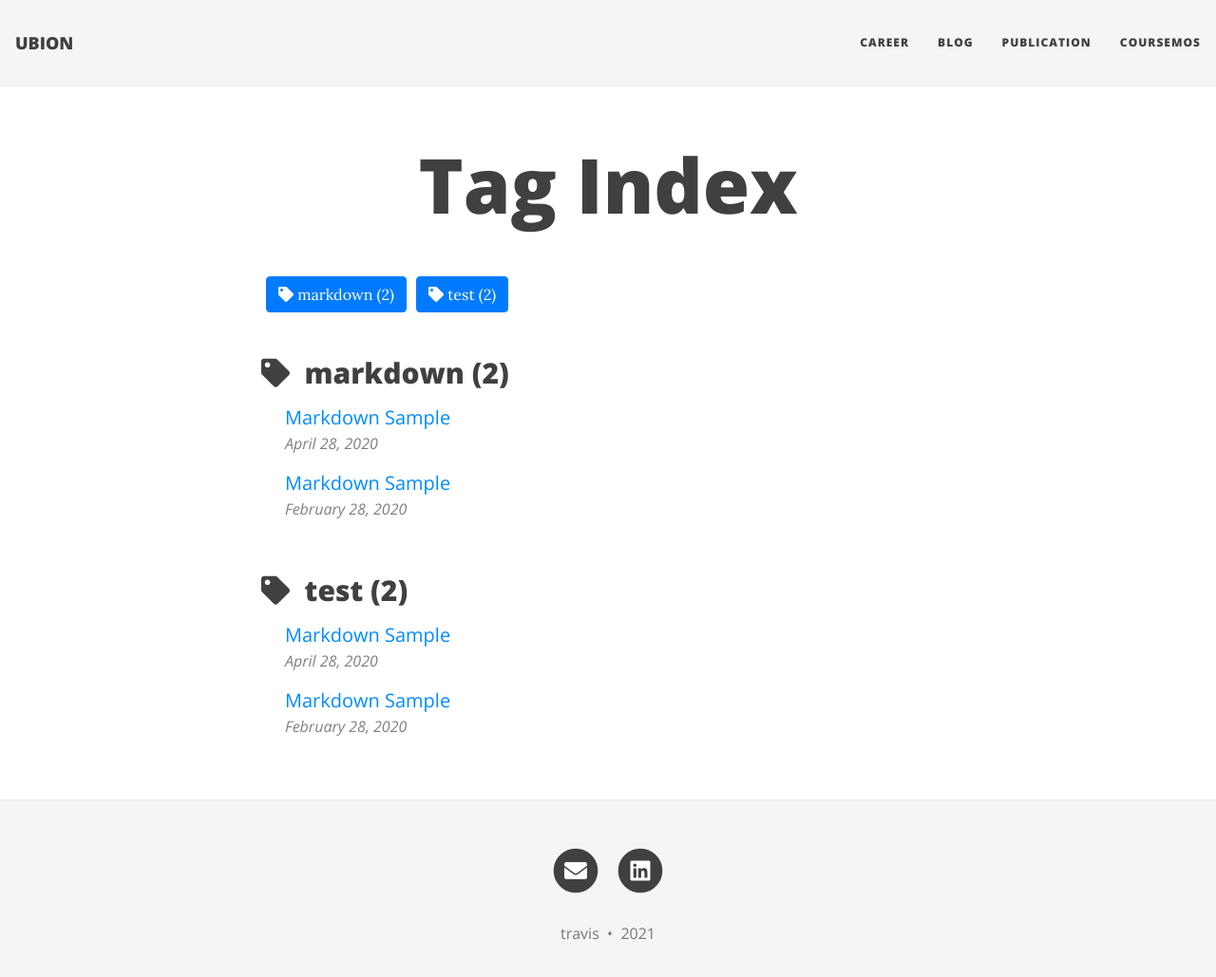
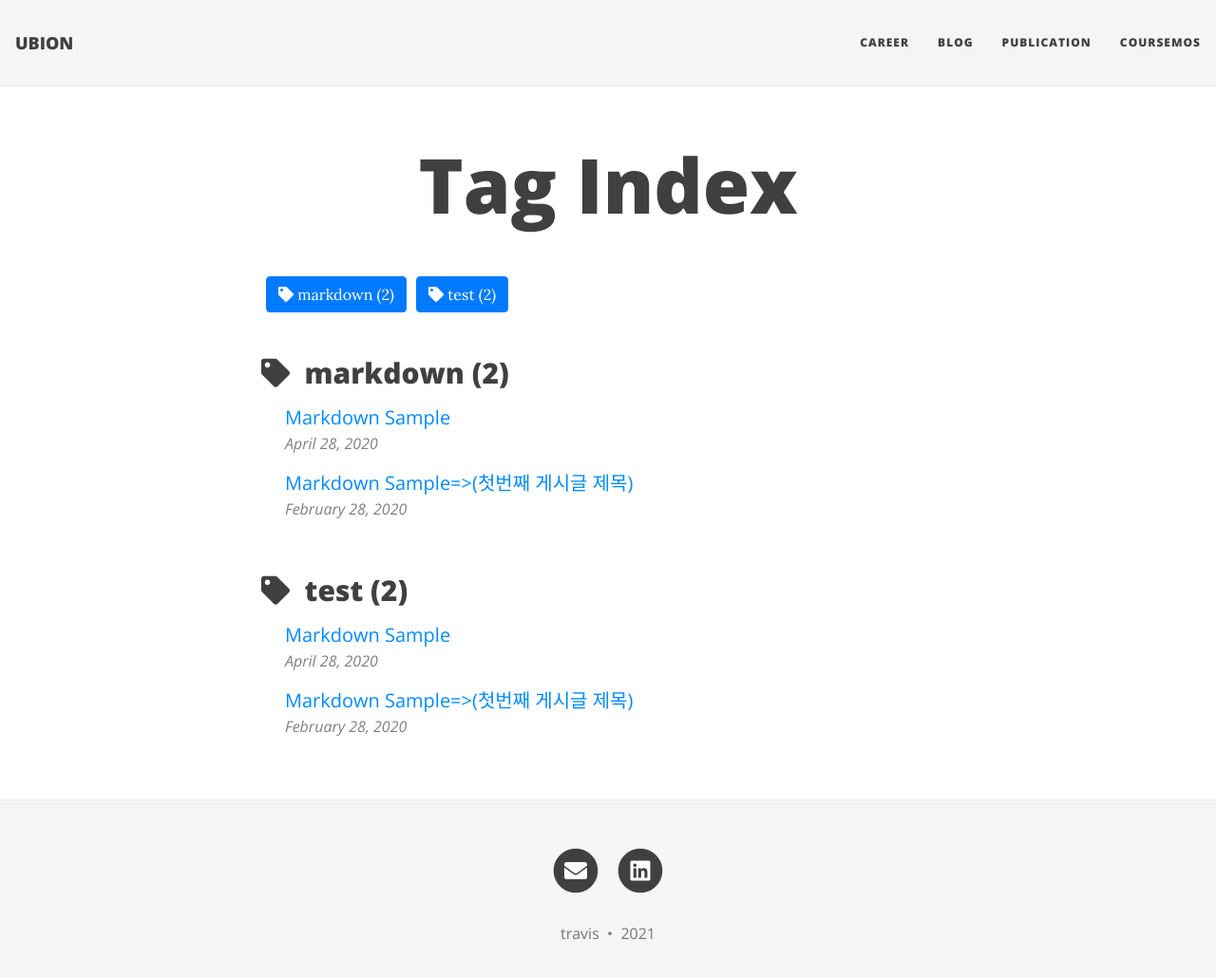
Before and after one commit to techubion/techubion.github.io-backup, a Jekyll site: the page built from tags.html, in a window 1280 px wide and 1045 px high. Shown: the top 1029 px of the window at 95% size. Built offline with Jekyll 4.4.1, drawn with Linux system fonts in a browser that asks for light colours; nearby versions of some CDN libraries.

Commit message:
Update 2020-02-28-test-markdown.md

```diff
--- a/blog/_posts/2020-02-28-test-markdown.md
+++ b/blog/_posts/2020-02-28-test-markdown.md
@@ -1,8 +1,8 @@
 ---
 layout: post
-title: Markdown Sample
+title: Markdown Sample=>(첫번째 게시글 제목)
 subtitle: Each post also has a subtitle
-gh-repo: seokho-son/seokho-son.github.io
+gh-repo:
 gh-badge: [star, fork, follow]
 tags: [test, markdown]
 comments: true
```
